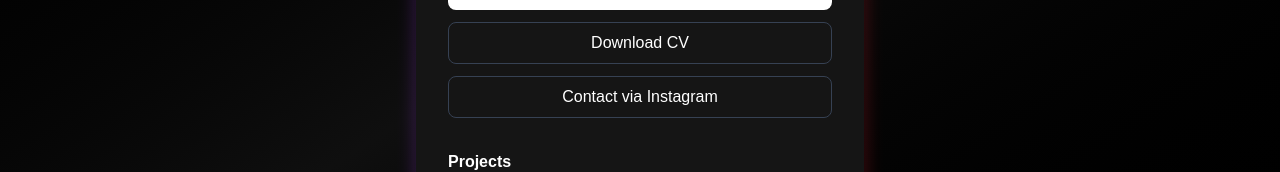
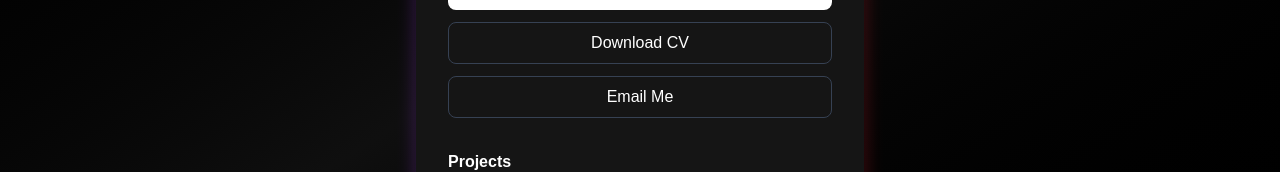
Before and after one commit to GUSNARA66/cv-portfolio, a Next.js app: page / in a window 1280 px wide. Shown: the part 449-621 px from the top of the page. Built offline with nearby package versions, Linux system fonts and the light colour scheme.

Commit message:
final portfolio fix

```diff
--- a/app/page.jsx
+++ b/app/page.jsx
@@ -45,7 +45,10 @@ export default function Home() {
           />
 
           {/* NAMA */}
-          <motion.h1 variants={item} className="text-2xl font-bold text-white mt-4">
+          <motion.h1
+            variants={item}
+            className="text-2xl font-bold text-white mt-4"
+          >
             Gusnara
           </motion.h1>
 
@@ -54,7 +57,7 @@ export default function Home() {
             Junior Web Developer
           </motion.p>
 
-          {/* SOSIAL */}
+          {/* SOSIAL ICON */}
           <motion.div variants={item} className="flex justify-center gap-5 mt-5">
             <a
               href="https://instagram.com/gussnarraa_"
@@ -82,10 +85,14 @@ export default function Home() {
           </motion.div>
 
           {/* ABOUT ME */}
-          <motion.p variants={item} className="text-gray-500 text-sm mt-5 leading-relaxed">
-            I am a junior web developer who enjoys building clean and modern websites.
-            I am currently learning and improving my skills in Next.js, React, and Tailwind CSS.
-            I like turning simple ideas into functional and responsive web interfaces.
+          <motion.p
+            variants={item}
+            className="text-gray-500 text-sm mt-5 leading-relaxed"
+          >
+            I am a junior web developer who enjoys building clean and modern
+            websites. I am currently learning and improving my skills in
+            Next.js, React, and Tailwind CSS. I like turning simple ideas into
+            functional and responsive web interfaces.
           </motion.p>
 
           {/* BUTTON */}
@@ -93,7 +100,7 @@ export default function Home() {
             <a
               href="/cv.pdf"
               target="_blank"
-              className="w-full py-2 rounded-lg bg-white text-black font-semibold hover:bg-gray-200 transition"
+              className="w-full py-2 rounded-lg bg-white text-black font-semibold hover:bg-gray-200 transition text-center"
             >
               View CV
             </a>
@@ -101,17 +108,16 @@ export default function Home() {
             <a
               href="/cv.pdf"
               download
-              className="w-full py-2 rounded-lg border border-gray-700 text-white hover:bg-gray-800 transition"
+              className="w-full py-2 rounded-lg border border-gray-700 text-white hover:bg-gray-800 transition text-center"
             >
               Download CV
             </a>
 
             <a
-              href="https://instagram.com/gussnarraa_"
-              target="_blank"
-              className="w-full py-2 rounded-lg border border-gray-700 text-white hover:bg-gray-800 transition"
+              href="mailto:gnara8817@gmail.com?subject=Portfolio%20Contact&body=Halo%20Gusnara,%0A%0ASaya%20melihat%20portfolio%20Anda%20dan%20ingin%20menghubungi."
+              className="w-full py-2 rounded-lg border border-gray-700 text-white hover:bg-gray-800 transition text-center"
             >
-              Contact via Instagram
+              Email Me
             </a>
           </motion.div>
 
@@ -125,7 +131,9 @@ export default function Home() {
                 target="_blank"
                 className="block p-4 rounded-xl bg-[#1c1c1c] hover:bg-[#232323] hover:scale-[1.03] transition"
               >
-                <h3 className="text-white font-medium">Portfolio Website</h3>
+                <h3 className="text-white font-medium">
+                  Portfolio Website
+                </h3>
                 <p className="text-gray-500 text-sm">
                   Personal portfolio with Next.js & Tailwind CSS.
                 </p>
```
